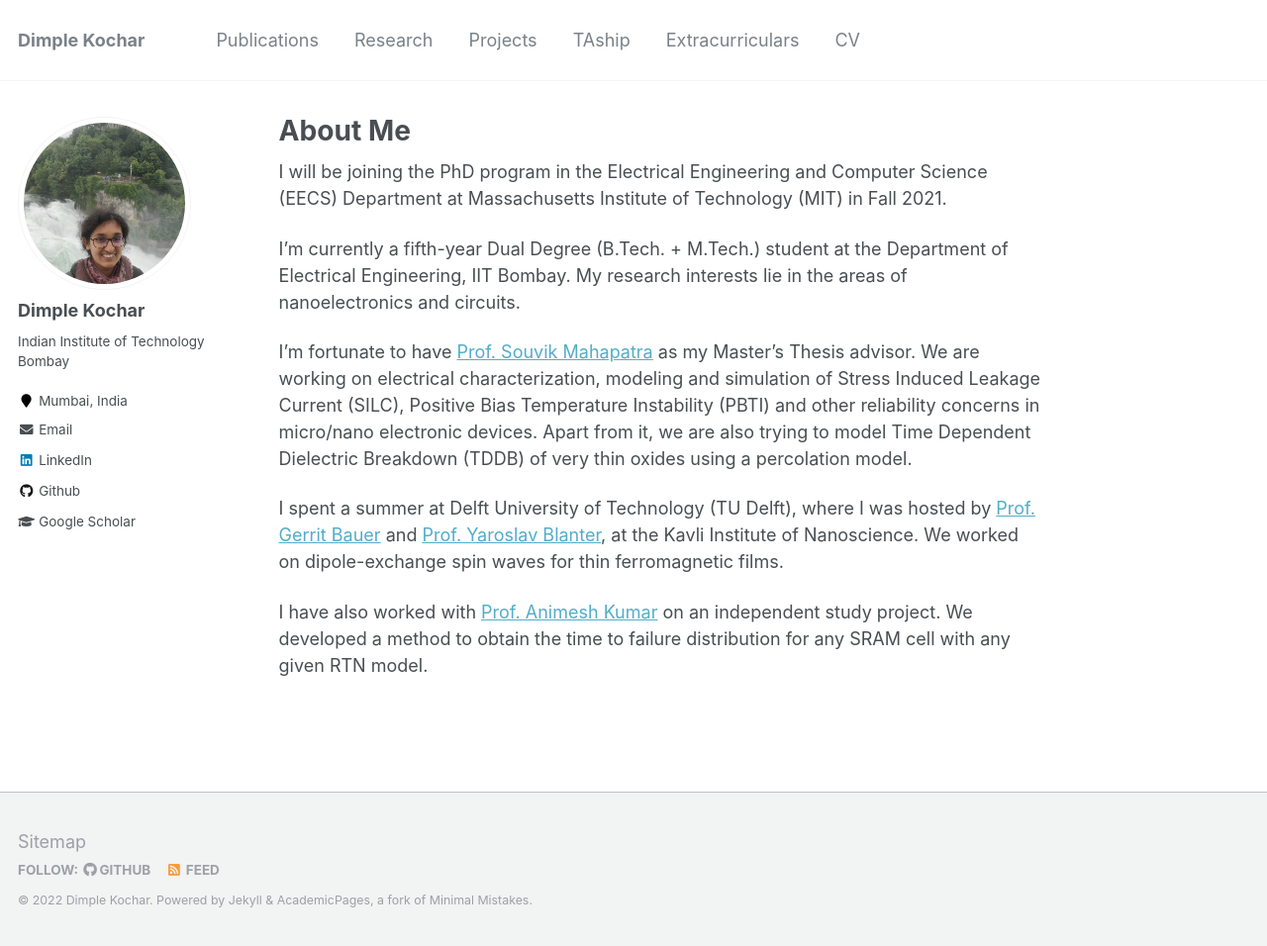
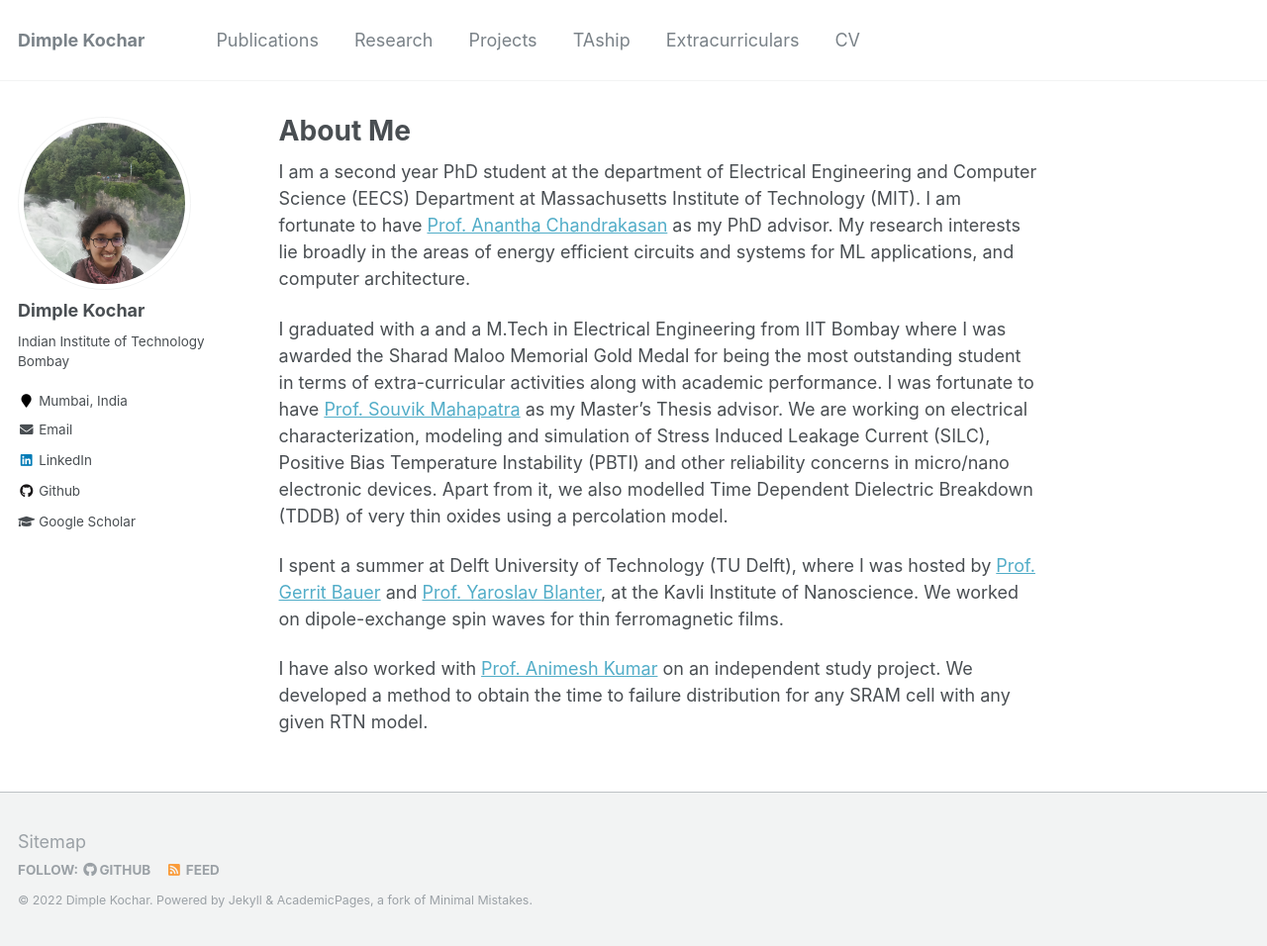
Before and after one commit to dimplekochar/dimplekochar.github.io, a Jekyll site: the page built from _pages/about.md, in a window 1280 px wide and 956 px high. Shown: the whole window at 99% size. Built offline with Jekyll 4.4.1, drawn with Linux system fonts in a browser that asks for light colours.

Commit message:
Update about.md

```diff
--- a/_pages/about.md
+++ b/_pages/about.md
@@ -9,11 +9,9 @@ redirect_from:
 ---
 
 
-I will be joining the PhD program in the Electrical Engineering and Computer Science (EECS) Department at Massachusetts Institute of Technology (MIT) in Fall 2021.
+I am a second year PhD student at the department of Electrical Engineering and Computer Science (EECS) Department at Massachusetts Institute of Technology (MIT). I am fortunate to have [Prof. Anantha Chandrakasan](https://www.eecs.mit.edu/people/anantha-chandrakasan/) as my PhD advisor. My research interests lie broadly in the areas of energy efficient circuits and systems for ML applications, and computer architecture.
 
-I'm currently a fifth-year Dual Degree (B.Tech. + M.Tech.) student at the Department of Electrical Engineering, IIT Bombay. My research interests lie in the areas of nanoelectronics and circuits.
-
-I'm fortunate to have [Prof. Souvik Mahapatra](https://www.ee.iitb.ac.in/wiki/faculty/souvik?s=model) as my Master's Thesis advisor. We are working on electrical characterization, modeling and simulation of Stress Induced Leakage Current (SILC), Positive Bias Temperature Instability (PBTI) and other reliability concerns in micro/nano electronic devices. Apart from it, we are also trying to model Time Dependent Dielectric Breakdown (TDDB) of very thin oxides using a percolation model.
+I graduated with a  and a M.Tech in Electrical Engineering from IIT Bombay where I was awarded the Sharad Maloo Memorial Gold Medal for being the most outstanding student in terms of extra-curricular activities along with academic performance. I was fortunate to have [Prof. Souvik Mahapatra](https://www.ee.iitb.ac.in/wiki/faculty/souvik?s=model) as my Master's Thesis advisor. We are working on electrical characterization, modeling and simulation of Stress Induced Leakage Current (SILC), Positive Bias Temperature Instability (PBTI) and other reliability concerns in micro/nano electronic devices. Apart from it, we also modelled Time Dependent Dielectric Breakdown (TDDB) of very thin oxides using a percolation model.
 
 I spent a summer at Delft University of Technology (TU Delft), where I was hosted by [Prof. Gerrit Bauer](https://www.tudelft.nl/en/faculty-of-applied-sciences/about-faculty/departments/quantum-nanoscience/prof-dr-gerrit-bauer/) and [Prof. Yaroslav Blanter](https://www.tudelft.nl/en/faculty-of-applied-sciences/about-faculty/departments/quantum-nanoscience/prof-dr-yaroslav-blanter/), at the Kavli Institute of Nanoscience. We worked on dipole-exchange spin waves for thin ferromagnetic films.
 
```
